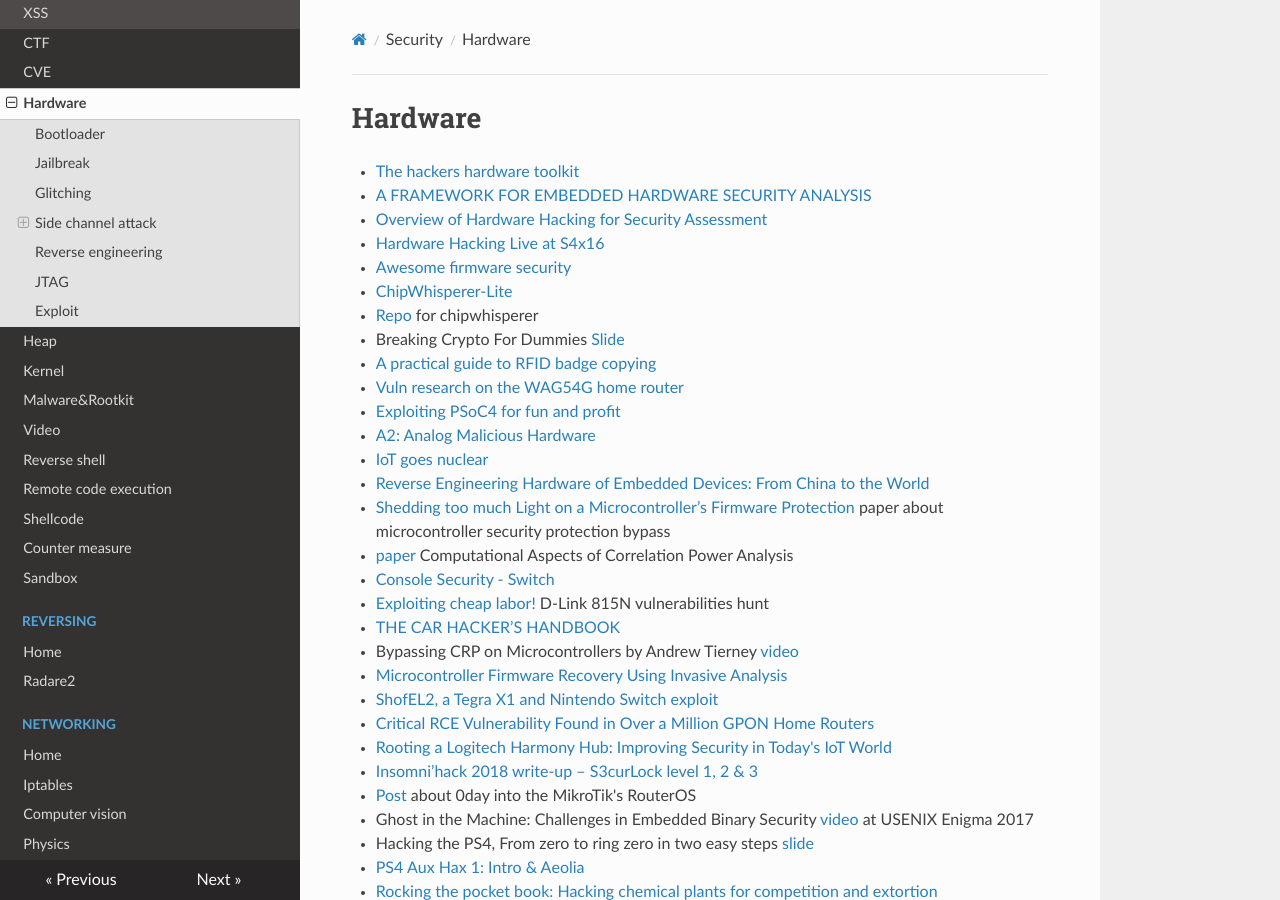
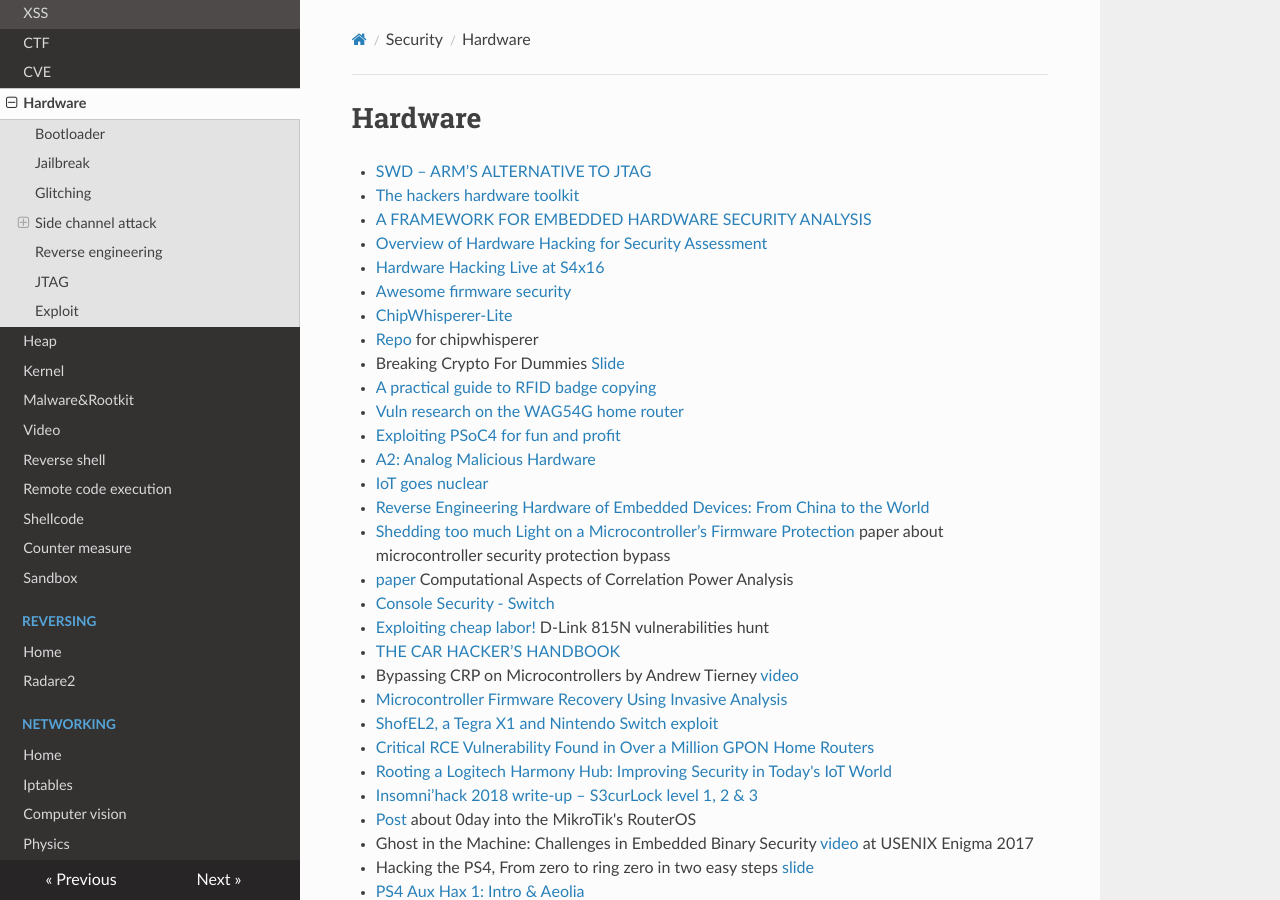
Before and after one commit to gipi/low-level, an MkDocs documentation site: the page built from docs/security/hardware.md, in a window 1280 px wide and 900 px high. Built offline with MkDocs 1.6.1, drawn with Linux system fonts in a browser that asks for light colours; nearby versions of some CDN libraries; old or Windows-style settings are respelled for this version of MkDocs.

Commit message:
Update hardware.md

```diff
--- a/docs/security/hardware.md
+++ b/docs/security/hardware.md
@@ -1,5 +1,6 @@
 # Hardware
 
+ - [SWD – ARM’S ALTERNATIVE TO JTAG](https://research.kudelskisecurity.com/2019/05/16/swd-arms-alternative-to-jtag/)
  - [The hackers hardware toolkit](https://github.com/yadox666/The-Hackers-Hardware-Toolkit)
  - [A FRAMEWORK FOR EMBEDDED HARDWARE SECURITY ANALYSIS](https://pdfs.semanticscholar.org/2a2d/23cd993f5fbc77470ae7d04720e8ed7dfa89.pdf)
  - [Overview of Hardware Hacking for Security Assessment](https://medium.com/@LargeCardinal/pentesting-hardware-42cf915c4b21)
```
